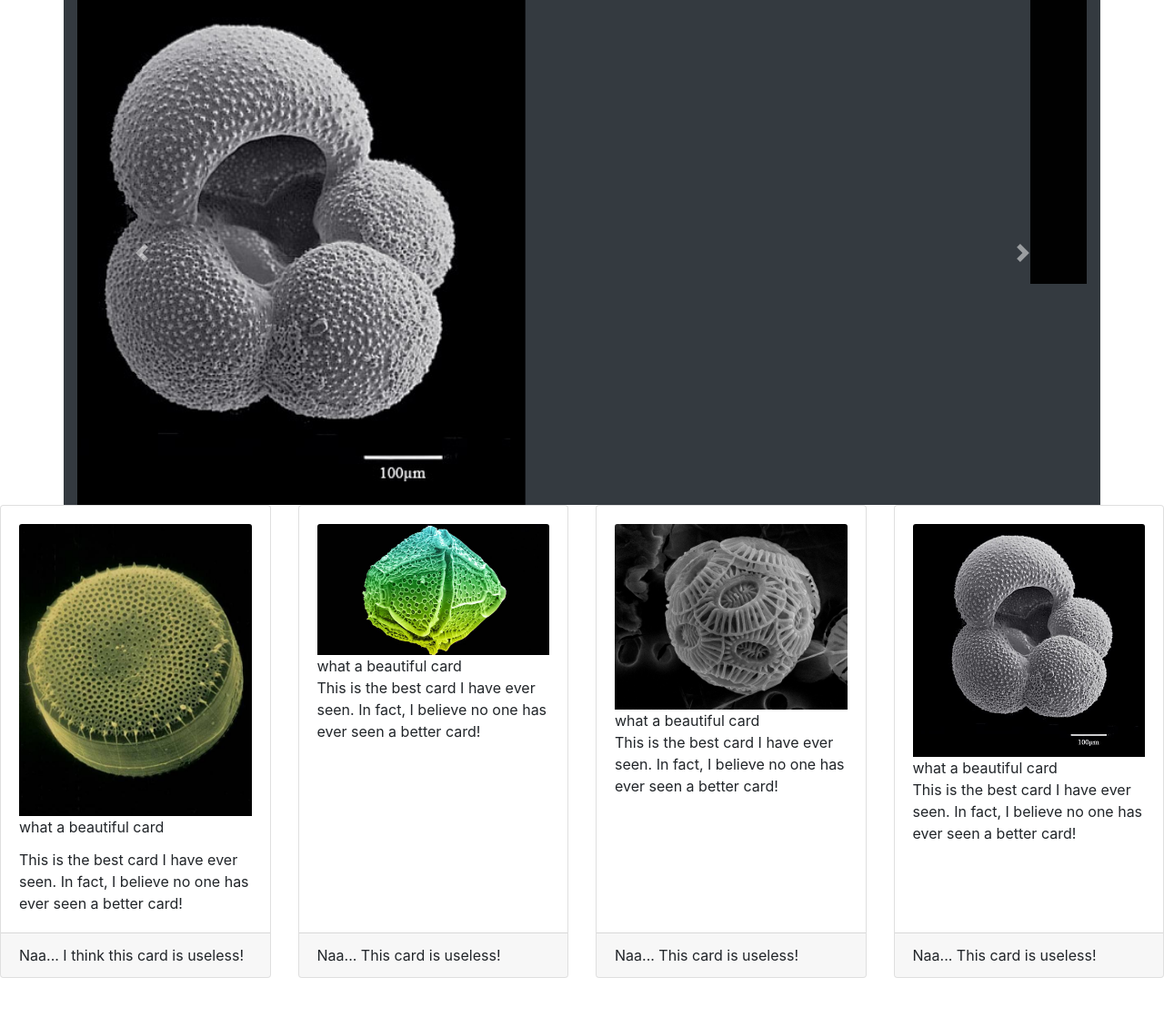
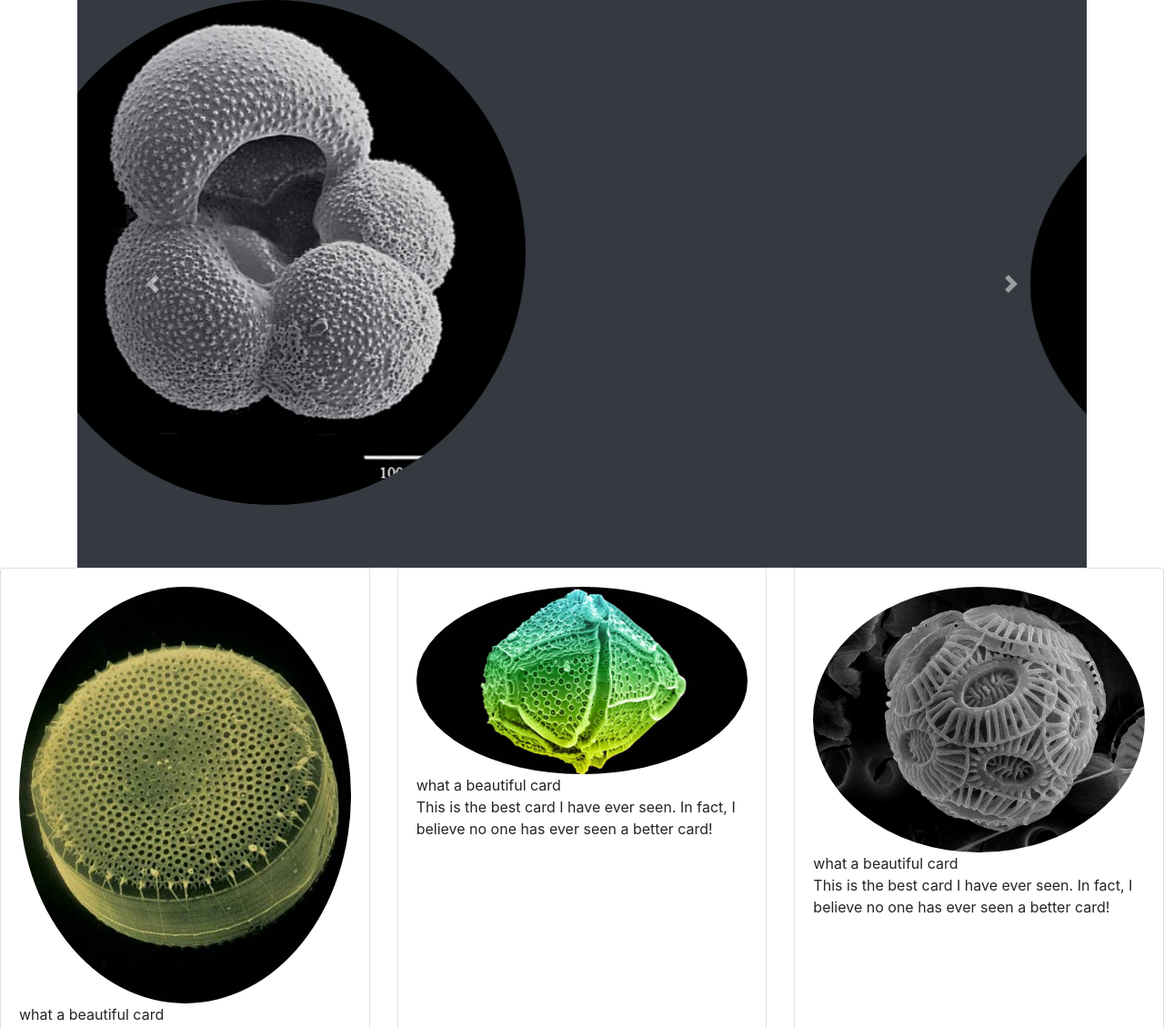
Before and after one commit to CSteigueber/bootstrap-exercise_2, a plain HTML site: page index.html in a window 1280 px wide. Shown: the top 1130 px of the page at 91% size. Before the commit the page ends 1075 px from the top, so only its background shows below. Drawn offline with nearby package versions, Linux system fonts and the light colour scheme.

Commit message:
end of day

```diff
--- a/index.html
+++ b/index.html
@@ -13,16 +13,17 @@
   <body>
     <div class="container">
       <div class="row">
-        <div id="carouselExampleControls" class=" col carousel slide bg-dark" data-ride="carousel">
+        <div class="col-12 justify-center">
+        <div id="carouselExampleControls" class="carousel slide bg-dark" data-ride="carousel">
             <div class="carousel-inner">
               <div class="carousel-item active" data-interval="3000">
-                <img src="pics/foraminifera.jpg" class="d-block w-50" alt="...">
+                <img src="pics/foraminifera.jpg" class="d-block w-50 rounded-circle align-self-center" alt="...">
               </div>
               <div class="carousel-item" data-interval="3000">
-                <img src="pics/dino SEM.jpeg" class="d-block w-50" alt="...">
+                <img src="pics/dino SEM.jpeg" class="d-block w-100 rounded-circle align-self-center" alt="...">
               </div>
               <div class="carousel-item" data-interval="3000">
-                <img src="pics/ys59-13x18000_emilia.jpeg" class="d-block w-50" alt="...">
+                <img src="pics/ys59-13x18000_emilia.jpeg" class="d-block w-75 rounded-circle align-self-center" alt="...">
               </div>
             </div>
             <a class="carousel-control-prev" href="#carouselExampleControls" role="button" data-slide="prev">
@@ -35,12 +36,13 @@
             </a>
           </div>
         </div>
+        </div>
     </div>
 
       <div class="card-deck">
         <div class="card">
          <div class="card-body">
-           <img src="pics/diatom sem.jpg" class="card-img-top">
+           <img src="pics/diatom sem.jpg" class="card-img-top rounded-circle">
           <div class="card-title">what a beautiful card</div>
           <div class="card-text">This is the best card I have ever seen. In fact, I believe no one has ever seen a better card!</div>
          </div>
@@ -48,7 +50,7 @@
         </div>
         <div class="card">
           <div class="card-body">
-            <img src="pics/dino SEM.jpeg" class="card-img-top">
+            <img src="pics/dino SEM.jpeg" class="card-img-top rounded-circle">
             <div class="card-titel">what a beautiful card</div>
             <div class="card-text">This is the best card I have ever seen. In fact, I believe no one has ever seen a better card!</div>
           </div>
@@ -56,15 +58,7 @@
         </div>
         <div class="card">
           <div class="card-body">
-            <img src="pics/ys59-13x18000_emilia.jpeg" class="card-img-top">
-            <div class="card-titel">what a beautiful card</div>
-            <div class="card-text">This is the best card I have ever seen. In fact, I believe no one has ever seen a better card!</div>
-          </div>
-          <div class="card-footer"> Naa... This card is useless!</div>
-        </div>
-        <div class="card">
-          <div class="card-body">
-            <img src="pics/foraminifera.jpg" class="card-img-top">
+            <img src="pics/ys59-13x18000_emilia.jpeg" class="card-img-top rounded-circle">
             <div class="card-titel">what a beautiful card</div>
             <div class="card-text">This is the best card I have ever seen. In fact, I believe no one has ever seen a better card!</div>
           </div>
```
